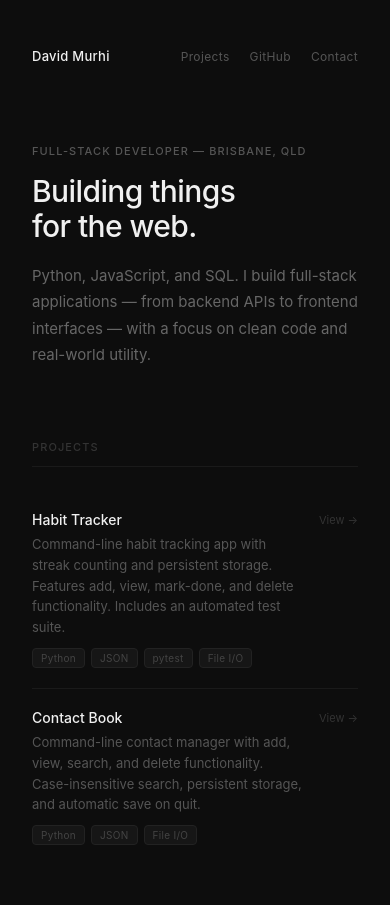
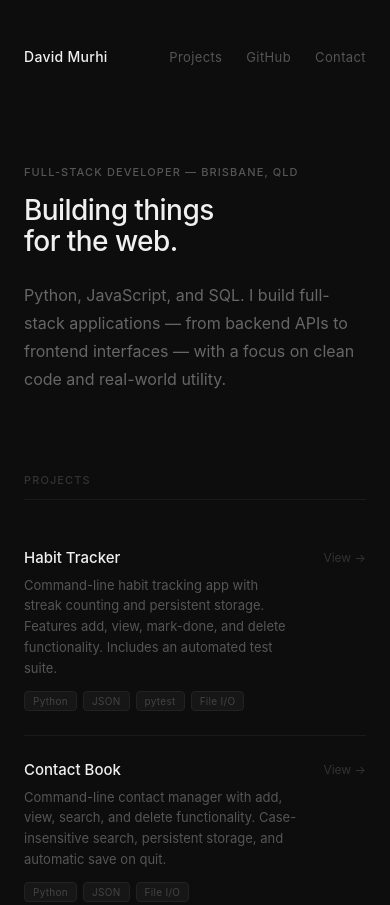
Before and after one commit to davidmurhi/davidmurhi.github.io, a plain HTML site: page index.html in a window 390 px wide. Shown: the top 905 px of the page. Drawn offline with Linux system fonts and the light colour scheme.

Commit message:
Improve desktop layout and responsive design

```diff
--- a/index.html
+++ b/index.html
@@ -20,31 +20,31 @@
         }
 
         .container {
-            max-width: 680px;
+            max-width: 960px;
             margin: 0 auto;
-            padding: 48px 32px 80px;
+            padding: 64px 48px 100px;
         }
 
         nav {
             display: flex;
             justify-content: space-between;
             align-items: center;
-            margin-bottom: 80px;
+            margin-bottom: 100px;
         }
 
         .nav-name {
-            font-size: 13px;
+            font-size: 14px;
             font-weight: 500;
             letter-spacing: 0.02em;
         }
 
         .nav-links {
             display: flex;
-            gap: 20px;
+            gap: 24px;
         }
 
         .nav-links a {
-            font-size: 12px;
+            font-size: 13px;
             color: #555;
             text-decoration: none;
             letter-spacing: 0.03em;
@@ -56,7 +56,7 @@
         }
 
         .hero {
-            margin-bottom: 72px;
+            margin-bottom: 80px;
         }
 
         .hero-tag {
@@ -69,18 +69,18 @@
         }
 
         .hero h1 {
-            font-size: 42px;
+            font-size: 56px;
             font-weight: 500;
-            line-height: 1.15;
+            line-height: 1.1;
             letter-spacing: -0.02em;
-            margin-bottom: 20px;
+            margin-bottom: 24px;
         }
 
         .hero p {
-            font-size: 15px;
+            font-size: 16px;
             color: #666;
             line-height: 1.75;
-            max-width: 460px;
+            max-width: 560px;
         }
 
         .section-label {
@@ -95,15 +95,15 @@
         }
 
         .projects {
-            margin-bottom: 64px;
+            margin-bottom: 72px;
         }
 
         .project {
             display: flex;
             justify-content: space-between;
             align-items: flex-start;
-            gap: 16px;
-            padding: 20px 0;
+            gap: 24px;
+            padding: 24px 0;
             border-bottom: 0.5px solid #1a1a1a;
         }
 
@@ -112,22 +112,23 @@
         }
 
         .proj-title {
-            font-size: 14px;
+            font-size: 15px;
             font-weight: 500;
-            margin-bottom: 6px;
+            margin-bottom: 8px;
         }
 
         .proj-desc {
             font-size: 13px;
             color: #555;
             line-height: 1.6;
+            max-width: 600px;
         }
 
         .proj-tags {
             display: flex;
             gap: 6px;
             flex-wrap: wrap;
-            margin-top: 10px;
+            margin-top: 12px;
         }
 
         .tag {
@@ -141,7 +142,7 @@
         }
 
         .proj-link {
-            font-size: 11px;
+            font-size: 12px;
             color: #333;
             text-decoration: none;
             white-space: nowrap;
@@ -154,13 +155,13 @@
         }
 
         .stack {
-            margin-bottom: 64px;
+            margin-bottom: 72px;
         }
 
         .skills-grid {
             display: grid;
             grid-template-columns: repeat(3, 1fr);
-            gap: 16px;
+            gap: 24px;
         }
 
         .skill-item {
@@ -170,7 +171,7 @@
 
         .skill-item span {
             display: block;
-            font-size: 13px;
+            font-size: 14px;
             font-weight: 500;
             color: #f0f0f0;
             margin-bottom: 2px;
@@ -221,9 +222,13 @@
             color: #f0f0f0;
         }
 
-        @media (max-width: 480px) {
+        @media (max-width: 768px) {
+            .container {
+                padding: 48px 24px 80px;
+            }
+
             .hero h1 {
-                font-size: 30px;
+                font-size: 36px;
             }
 
             .skills-grid {
@@ -234,6 +239,16 @@
                 flex-direction: column;
                 gap: 20px;
                 align-items: flex-start;
+            }
+        }
+
+        @media (max-width: 480px) {
+            .hero h1 {
+                font-size: 28px;
+            }
+
+            .skills-grid {
+                grid-template-columns: repeat(2, 1fr);
             }
         }
     </style>
@@ -361,7 +376,7 @@
             </div>
             <div class="footer-links">
                 <a href="https://github.com/davidmurhi" target="_blank">GitHub</a>
-                <a href="https://linkedin.com/in/david-murhi-ba295a245" target="_blank">LinkedIn</a>
+                <a href="https://www.linkedin.com/in/david-murhi-ba295a245" target="_blank">LinkedIn</a>
             </div>
         </footer>
 
```
